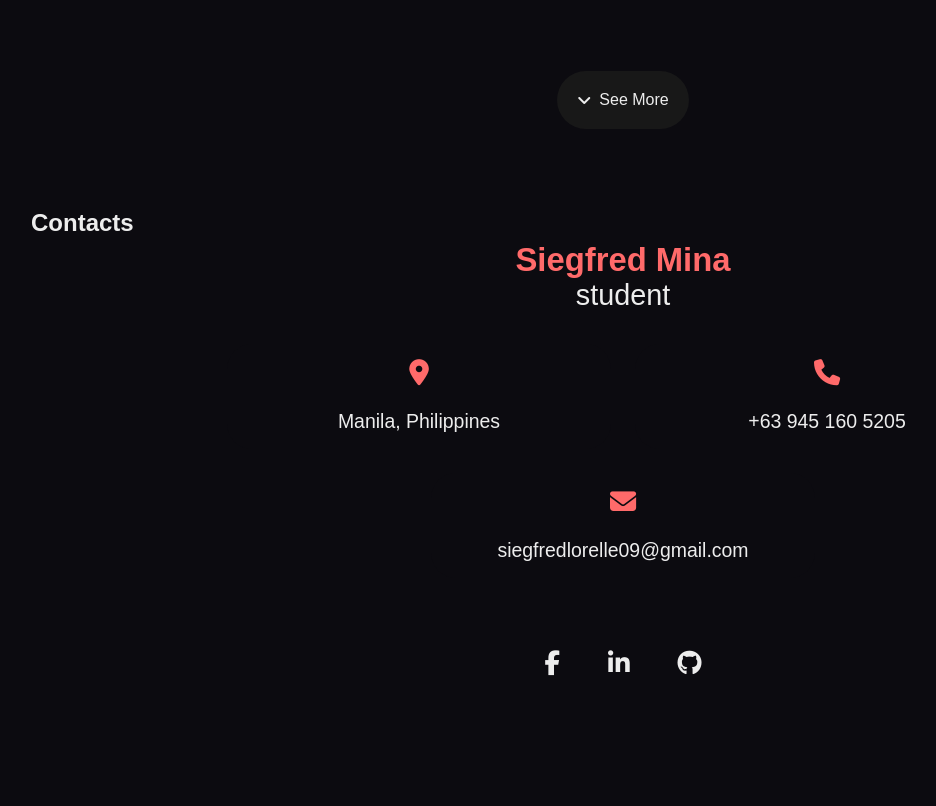
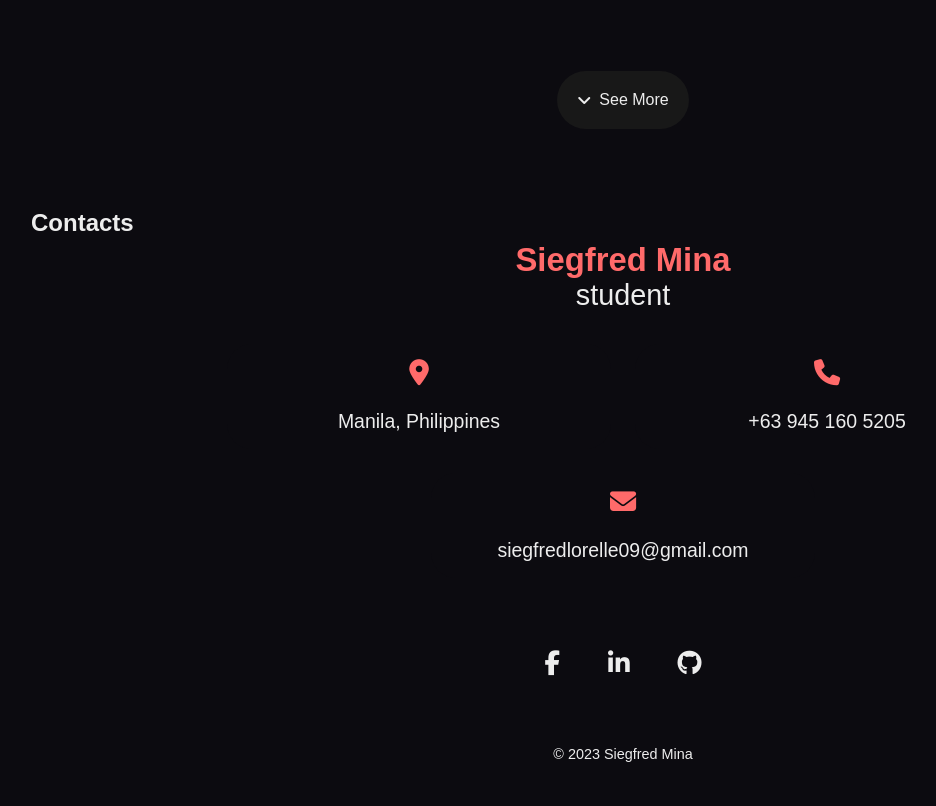
Before and after one commit to SiegfredLorelle/personal-website, a plain HTML site: page index.html in a window 1280 px wide. Shown: the part 2361-3167 px from the top of the page, without its empty margins (17-953 px from the left). Before the commit the page ends 3064 px from the top, so only its background shows below. Drawn offline with nearby package versions, Linux system fonts and the light colour scheme; a web font is replaced by a local one.

Commit message:
Add copyright in footer
The copyright is written via js to ensure that the year will update
appropriately.

```diff
--- a/css/styles.css
+++ b/css/styles.css
@@ -417,7 +417,12 @@ footer > .socials > a > i:hover {
 }
 
 
-
+footer > .copyright {
+  text-align: center;
+  display: block;
+  padding: 3em;
+  font-size: calc(0.1em + 1vw);
+}
 
 
 
--- a/index.html
+++ b/index.html
@@ -232,6 +232,7 @@
         </a>
       </div>
 
+      <span class="copyright"></span>
     </footer>
 
 
@@ -242,5 +243,6 @@
     <script src="./js/trigger-nav.js"></script>
     <script src="./js/skill-size.js"></script>
     <script src="./js/more-projects.js"></script>
+    <script src="./js/copyright.js"></script>
   </body>
 </html>
--- /dev/null
+++ b/js/copyright.js
@@ -0,0 +1,6 @@
+const copyright = document.querySelector("footer > .copyright");
+
+const date = new Date();
+const year = date.getFullYear();
+
+copyright.innerHTML = `&copy; ${year} Siegfred Mina`;
```
